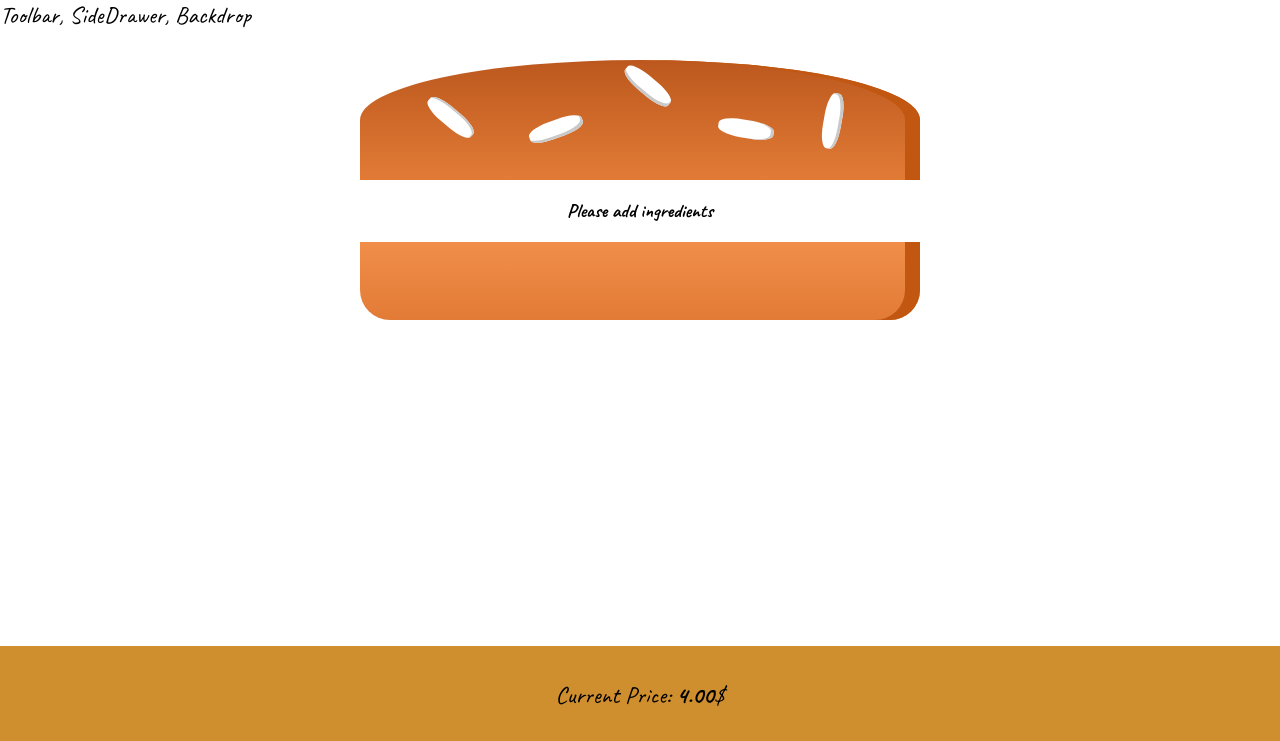
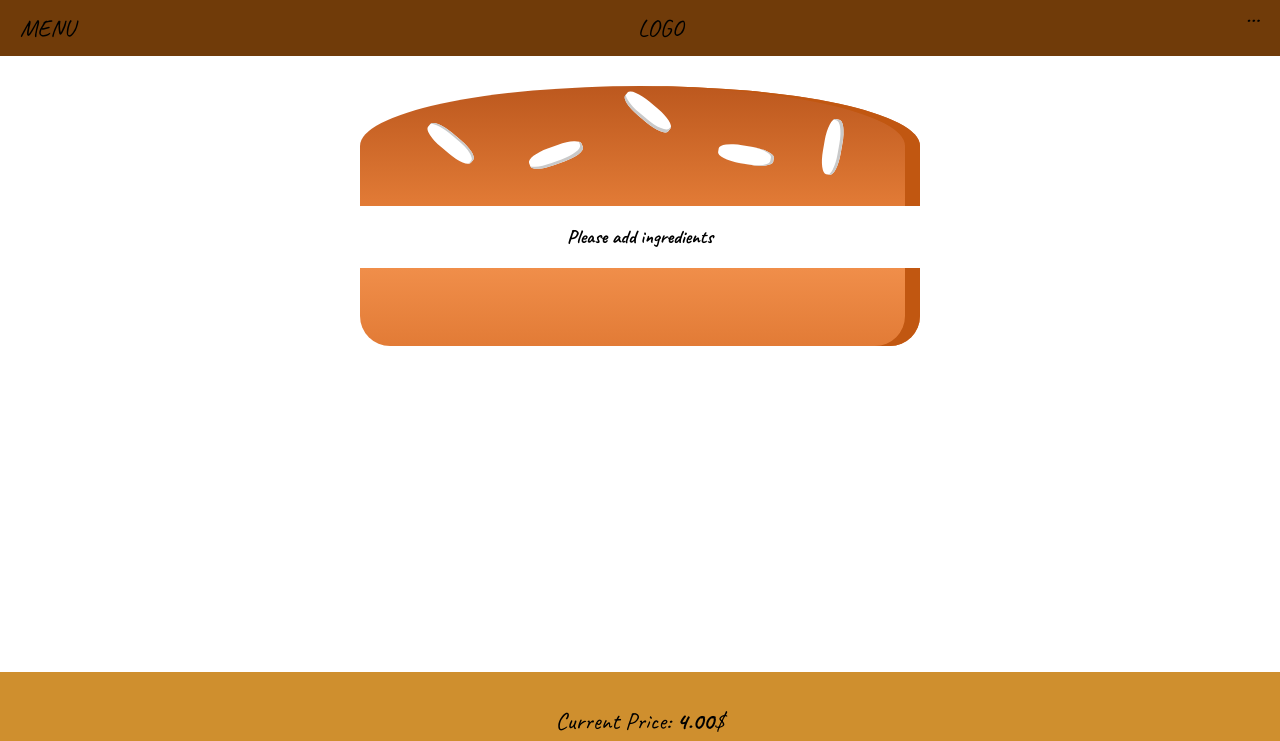
Before and after one commit to DawidSzpener/Burger, a React app: page / in a window 1280 px wide. Shown: the top 741 px of the page. Built offline with nearby package versions, Linux system fonts and the light colour scheme; a web font is replaced by a local one.

Commit message:
feat: page now has a toolbar with blank menu and logo for now

```diff
--- a/src/components/Burger/OrderSummary/OrderSummary.js
+++ b/src/components/Burger/OrderSummary/OrderSummary.js
@@ -19,6 +19,7 @@
       <ul>
         {ingredientSummary}
       </ul>
+      <p>Total Prce: <strong>{props.price.toFixed(2)}$</strong></p>
       <p>Proceed to checkout?</p>
       <Button btnType={"Danger"} clicked={props.cancel}>CANCEL</Button>
       <Button btnType={"Success"} clicked={props.continue}>CONTINUE</Button>
--- a/src/components/Layout/Layout.css
+++ b/src/components/Layout/Layout.css
@@ -1,3 +1,3 @@
 .Content {
-  margin-top: 16px;
+  margin-top: 72px;
 }
--- a/src/components/Layout/Layout.js
+++ b/src/components/Layout/Layout.js
@@ -1,13 +1,12 @@
 import React from 'react'
 import Aux from '../../hoc/Aux'
 import classes from './Layout.css'
+import Toolbar from '../Navigation/Toolbar/Toolbar'
 
 const Layout = (props) => {
   return (
     <Aux>
-      <div>
-        Toolbar, SideDrawer, Backdrop
-      </div>
+      <Toolbar />
       <main className={classes.Content}>
         {props.children}
       </main>
--- /dev/null
+++ b/src/components/Navigation/Toolbar/Toolbar.css
@@ -0,0 +1,18 @@
+.Toolbar {
+  height: 56px;
+  width: 100%;
+  position: fixed;
+  top: 0;
+  left: 0;
+  background-color: #703B09;
+  display: flex;
+  justify-content: space-between;
+  align-items: center;
+  padding: 0 20px;
+  box-sizing: border-box;
+  z-index: 90;
+}
+
+.Toolbar nav {
+  height: 100%;
+}
--- /dev/null
+++ b/src/components/Navigation/Toolbar/Toolbar.js
@@ -0,0 +1,14 @@
+import React from 'react'
+import classes from './Toolbar.css'
+
+const toolbar = () => (
+  <header className={classes.Toolbar}>
+    <div>MENU</div>
+    <div>LOGO</div>
+    <nav>
+      ...
+    </nav>
+  </header>
+)
+
+export default toolbar
--- a/src/containers/BurgerBuilder/BurgerBuilder.js
+++ b/src/containers/BurgerBuilder/BurgerBuilder.js
@@ -93,6 +93,7 @@
       <Aux>
         <Modal show={this.state.purchasing} modalClosed={this.purchaseCancelHandler}>
           <OrderSummary
+            price={this.state.totalPrice}
             ingredients={this.state.ingredients}
             cancel={this.purchaseCancelHandler}
             continue={this.purchaseContinueHandler}/>
```
